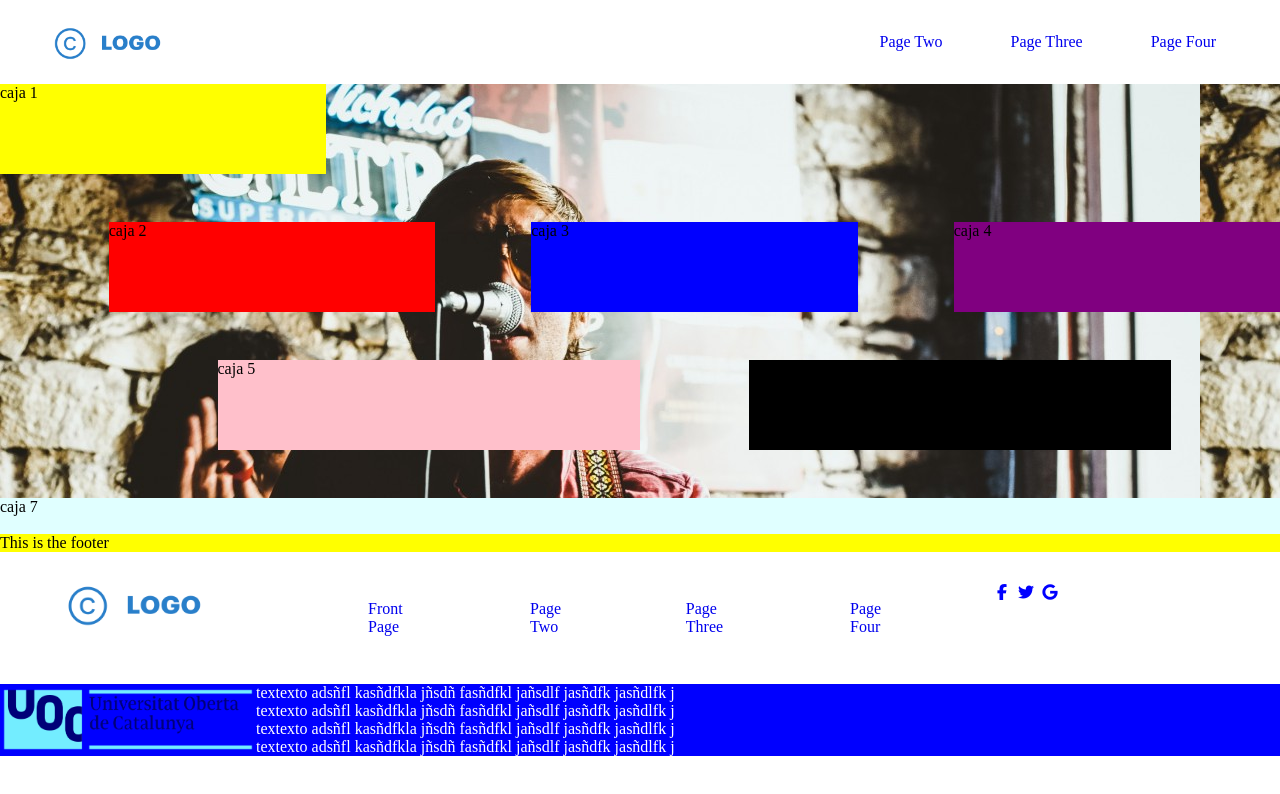
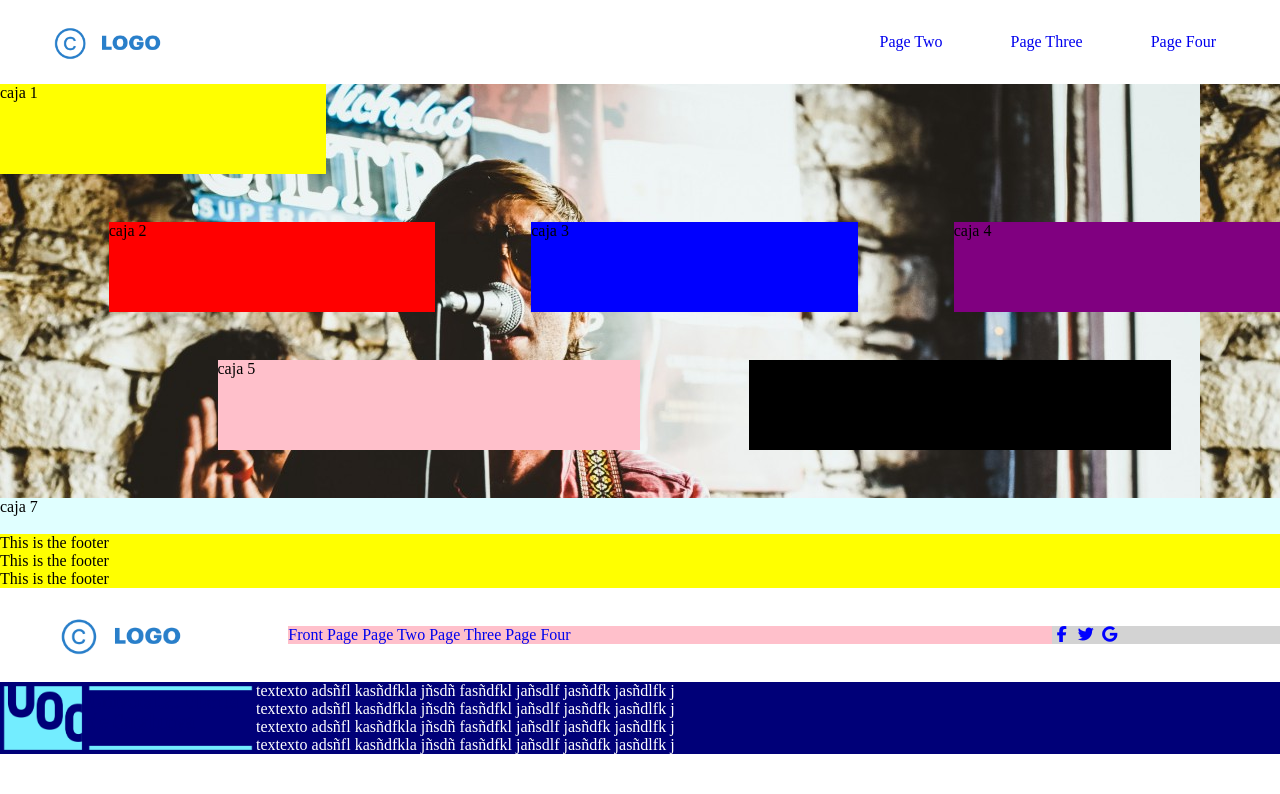
Before and after one commit to jmsanchezf05/htmlcss2_pec2, a website built with Parcel: page src/index.html in a window 1280 px wide. Built offline with nearby package versions, Linux system fonts and the light colour scheme.

Commit message:
testing footer

```diff
--- a/src/assets/styles/_variables.scss
+++ b/src/assets/styles/_variables.scss
@@ -21,4 +21,4 @@ $uoc-bg: color.scale($uoc-masterbrand, $lightness: 70%);
 $mqMinWidth: 420px;
 
 
-$footerBackColor: #0000FF;
+$footerBackColor: #000078;
--- a/src/assets/styles/comun.scss
+++ b/src/assets/styles/comun.scss
@@ -1,4 +1,8 @@
 @import "_variables.scss";
+
+* {
+    box-sizing: border-box;
+}
 
 header {
     width: 100%;
@@ -20,10 +24,64 @@ header {
 
 
 
+.footer {
+    display: flex;
+    flex-direction: row;
+    flex-wrap: wrap;
 
+    .footer__box1 {
+        flex-basis: 100%;
+        background-color: yellow;
+    }
+
+    .footer__box2 {
+        flex-basis: 100%;
+        display: flex;
+        flex-direction: row;
+        justify-content: space-around;
+        align-content: center;
+        align-items: center;
+        flex-wrap: wrap;
+
+        .footer__logo {
+            width: 10%;
+            height: auto;
+            flex-grow: 1;
+        }
+
+        .footer__links {
+            flex-grow: 3;
+            background-color: pink;
+
+            .footer__link {
+                text-decoration: none;
+            }
+        }
+
+        .footer__icons {
+            flex-grow: 1;
+            background-color: lightgrey;
+            color: blue;
+        }
+    }
+
+    .footer__box3 {
+        color: white;
+        background-color: $footerBackColor;
+        display: flex;
+        flex-direction: row;
+
+        .footer__logo2 {
+            width: 20%;
+            display: block;
+        }
+    }
+}
+
+/*
 .footer {
     display: grid;
-    grid-template-columns: 25% 50% 25%;
+    grid-template-columns: 22% 56% 22%;
     grid-row: auto;
 
     .footer__box1 {
@@ -40,22 +98,27 @@ header {
     }
 
     .footer__links {
+        background-color: pink;
         grid-row: 2/3;
         grid-column: 2/3;
         display: flex;
+        flex-grow: 1;
+        justify-content: space-around;
+        align-items: center;
 
         .footer__link {
             text-decoration: none;
-            padding: 3em;
         }
     }
 
     .footer__icons {
+        color: blue;
         grid-row: 2/3;
         grid-column: 3/4;
-        color: blue;
-        padding: 2em;
-
+        display: flex;
+        flex-grow: 1;
+        justify-content: space-around;
+        align-items: center;
     }
 
     .footer__box3 {
@@ -69,7 +132,6 @@ header {
         .footer__logo2 {
             width: 20%;
         }
-
     }
-
 }
+*/
--- a/src/views/footer.html
+++ b/src/views/footer.html
@@ -1,28 +1,35 @@
 <footer class="footer">
     <div class="footer__box1">
-        This is the footer
+        This is the footer<br>
+        This is the footer<br>
+        This is the footer<br>
     </div>
 
+    <div class="footer__box2">
+        <!--<div class="footer__logo">-->
         <img class="footer__logo" src="./assets/images/logo.png">
-
+        <!--</div>-->
         <div class="footer__links">
             <a class="footer__link" href="./index.html">Front Page</a>
             <a class="footer__link" href="./page2.html">Page Two</a>
             <a class="footer__link" href="./page3.html">Page Three</a>
             <a class="footer__link" href="./page4.html">Page Four</a>
         </div>
+
         <div class="footer__icons">
-
             <i class="fab fa-facebook-f"></i>
             <i class="fa-brands fa-twitter"></i>
             <i class="fa-brands fa-google"></i>
         </div>
+    </div>
 
     <div class="footer__box3">
         <img class="footer__logo2" src="./assets/images/logoUOC.png">
+        <div>
             textexto adsñfl kasñdfkla jñsdñ fasñdfkl jañsdlf jasñdfk jasñdlfk j<br>
             textexto adsñfl kasñdfkla jñsdñ fasñdfkl jañsdlf jasñdfk jasñdlfk j<br>
             textexto adsñfl kasñdfkla jñsdñ fasñdfkl jañsdlf jasñdfk jasñdlfk j<br>
             textexto adsñfl kasñdfkla jñsdñ fasñdfkl jañsdlf jasñdfk jasñdlfk j
         </div>
+    </div>
 </footer>
```
Also changed, not shown: dist/index.html, dist/page2.html, dist/page3.html, dist/page4.html, 2 other files. Lines whose indentation alone changed are shown as unchanged.
